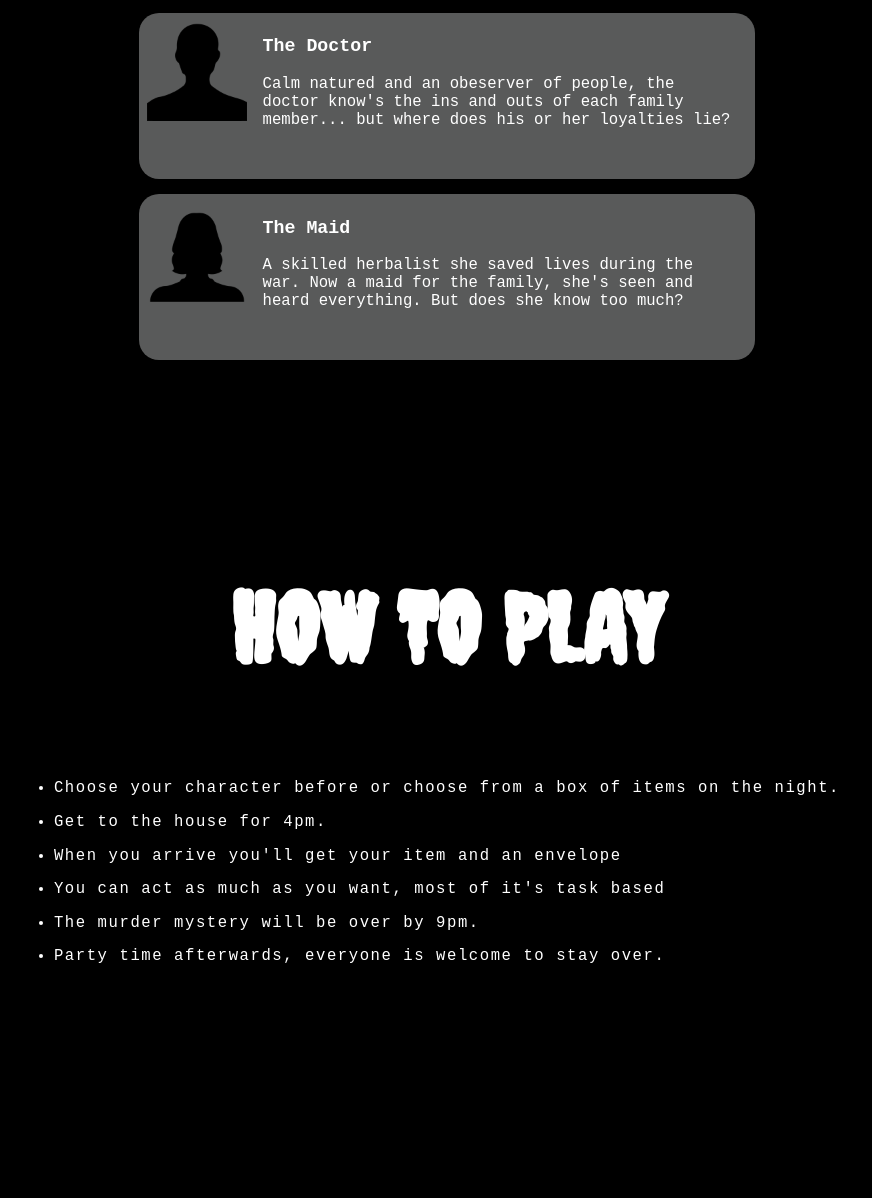
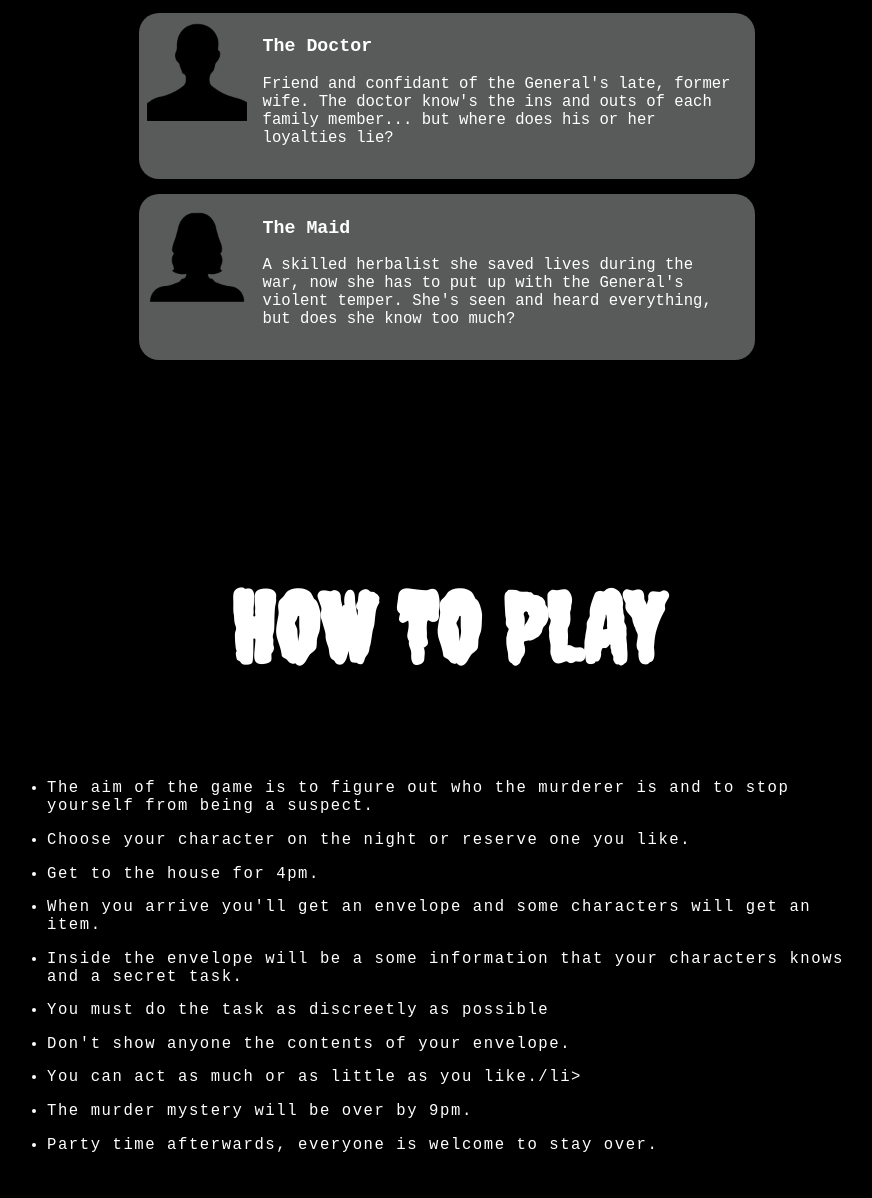
Before and after one commit to sabrinalord/murder-mystery, a plain HTML site: page index.html in a window 1280 px wide. Shown: the part 3287-4485 px from the top of the page, without its empty margins (193-1065 px from the left). Drawn offline with Linux system fonts and the light colour scheme.

Commit message:
edited character info

```diff
--- a/index.html
+++ b/index.html
@@ -202,7 +202,7 @@
 		<div class = "character-photo-container neutral"></div>
 		<div class = "character-info-box">
 			<h3 class="character-title">The Doctor</h3>
-			<span class="character-description">Calm natured and an obeserver of people, the doctor know's the ins and outs of each family member... but where does his or her loyalties lie? </span>
+			<span class="character-description">Friend and confidant of the General's late, former wife. The doctor know's the ins and outs of each family member... but where does his or her loyalties lie? </span>
 		</div>
 	</div>
 
@@ -211,7 +211,7 @@
 		<div class = "character-photo-container female"></div>
 		<div class = "character-info-box">
 			<h3 class="character-title">The Maid</h3>
-			<span class="character-description">A skilled herbalist she saved lives during the war. Now a maid for the family, she's seen and heard everything. But does she know too much?</span>
+			<span class="character-description">A skilled herbalist she saved lives during the war, now she has to put up with the General's violent temper. She's seen and heard everything, but does she know too much?</span>
 		</div>
 	</div>
 
@@ -231,11 +231,15 @@
 		<h1 class = "section-title">HOW TO PLAY</h1>
 
 		<ul class = "section-content">
+		<li>The aim of the game is to figure out who the murderer is and to stop yourself from being a suspect.</li>
+		<li>Choose your character on the night or reserve one you like.</li>
+		<li>Get to the house for 4pm.</li>
+		<li>When you arrive you'll get an envelope and some characters will get an item.</li>
+		<li>Inside the envelope will be a some information that your characters knows and a secret task.</li>
+			<li>You must do the task as discreetly as possible</li>
+			<li>Don't show anyone the contents of your envelope.</li>
 
-		<li>Choose your character before or choose from a box of items on the night.</li>
-		<li>Get to the house for 4pm.</li>
-		<li>When you arrive you'll get your item and an envelope</li>
-		<li>You can act as much as you want, most of it's task based</li>
+		<li>You can act as much or as little as you like./li>
 		<li>The murder mystery will be over by 9pm.</li>
 		<li>Party time afterwards, everyone is welcome to stay over.</li>
 
```
